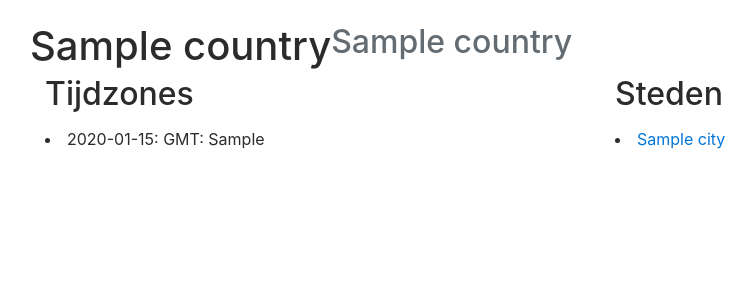
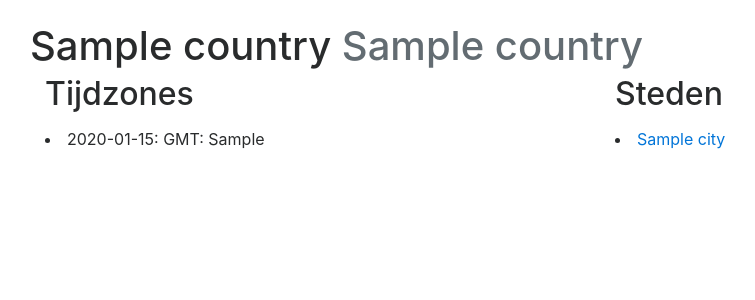
Before and after one commit to jelle82/timezones, a Python web app: template templates/country.html in a window 1280 px wide. Shown: the part 56-356 px from the top of the page, without its empty margins (40-795 px from the left). Run offline with Jinja, Linux system fonts and the light colour scheme; the template is opened without the code that fills it: most values are stand-ins (such as "Sample title", 1, 10 or a date in 2020); some libraries are stand-ins or nearby versions.

Commit message:
changed country layout

```diff
--- a/templates/country.html
+++ b/templates/country.html
@@ -5,10 +5,7 @@
      {% block container %}
 
       	<div class="row">
-        	<h1>{{ country.country }}</h1>
-		<br />
-
-		<h2 class="text-muted">{{ country.continent_name }}</h2>
+        	<h1>{{ country.country }} <span class="text-muted">{{ country.continent_name }}</span> </h1>
 	</div>
 	<div class="row">
 	<div class="col">
```
